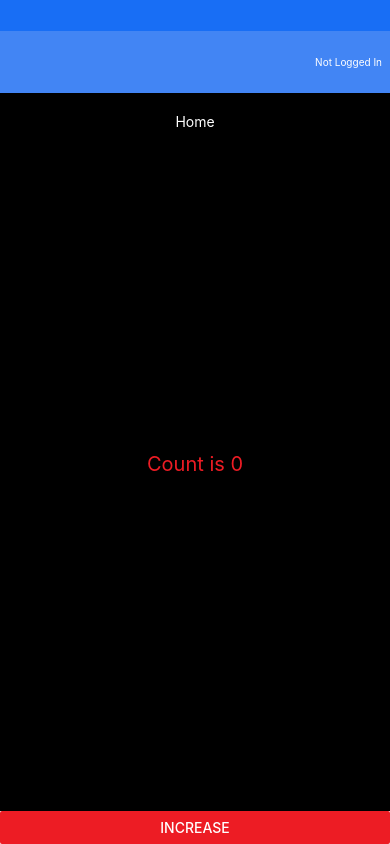
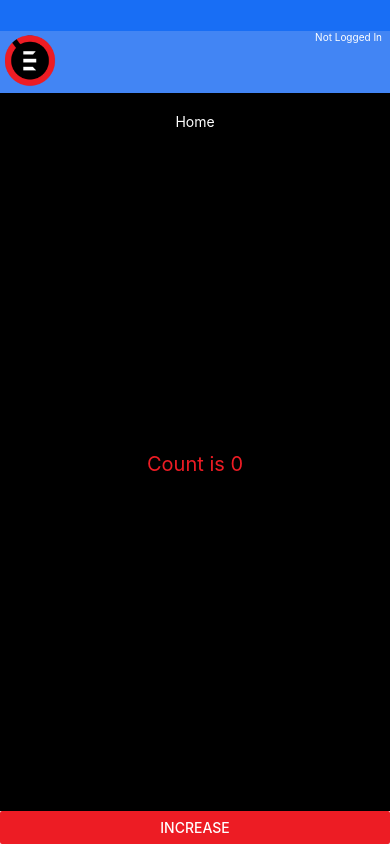
Before and after one commit to ashfaqnisar/React-Native-Hello-World, a React Native app: screen / in a window 390 px wide. Built offline with nearby package versions, Linux system fonts and the light colour scheme.

Commit message:
Added the Logo to the application

```diff
--- a/app/components/Header.js
+++ b/app/components/Header.js
@@ -1,33 +1,39 @@
 import React, {useState} from 'react';
-import {View, Text,StyleSheet} from "react-native";
+import {Image, StyleSheet, Text, View} from "react-native";
+import logoImage from "../images/logo.png";
 
 const Header = (props) => {
     const [isLoggedIn, setIsLoggedIn] = useState(false);
     const toggleUser = () => {
         setIsLoggedIn(!isLoggedIn)
     }
-    const styles= StyleSheet.create({
-        statusbar:{
-            flex:0.4,
+    const styles = StyleSheet.create({
+        statusbar: {
+            flex: 0.4,
             backgroundColor: "#186ef5"
         },
-        headerView:{
-            flex:0.8,
-            justifyContent:"center",
-            backgroundColor:"#4285f4"
+        headerView: {
+            flex: 0.8,
+            justifyContent: "center",
+            backgroundColor: "#4285f4",
+            flexDirection: "row"
         },
-        headerText:{
-            color:"white",
-            fontSize:10,
-            textAlign:"right",
-            paddingEnd:8
+        headerText: {
+            flex: 1,
+            color: "white",
+            fontSize: 10,
+            textAlign: "right",
+            textAlignVertical: "center",
+            paddingEnd: 8
         }
     })
     return (
         <>
             <View style={styles.statusbar}/>
             <View style={styles.headerView}>
-                <Text style={styles.headerText} onPress={toggleUser}>{isLoggedIn ? 'User' : props.message}</Text>
+                <Image source={logoImage} style={{width: 60, height: 60}}/>
+                <Text style={styles.headerText}
+                      onPress={toggleUser}>{isLoggedIn ? 'User' : props.message}</Text>
             </View>
         </>
 
--- a/app/views/Home.js
+++ b/app/views/Home.js
@@ -1,7 +1,6 @@
 import React, {useState} from 'react';
-import {View, Text, Button, StyleSheet} from "react-native";
+import {Button, StyleSheet, Text, View} from "react-native";
 import Header from "../components/Header";
-
 
 const styles = StyleSheet.create({
     container: {
```
Also changed, not shown: app/images/logo.png (added).
